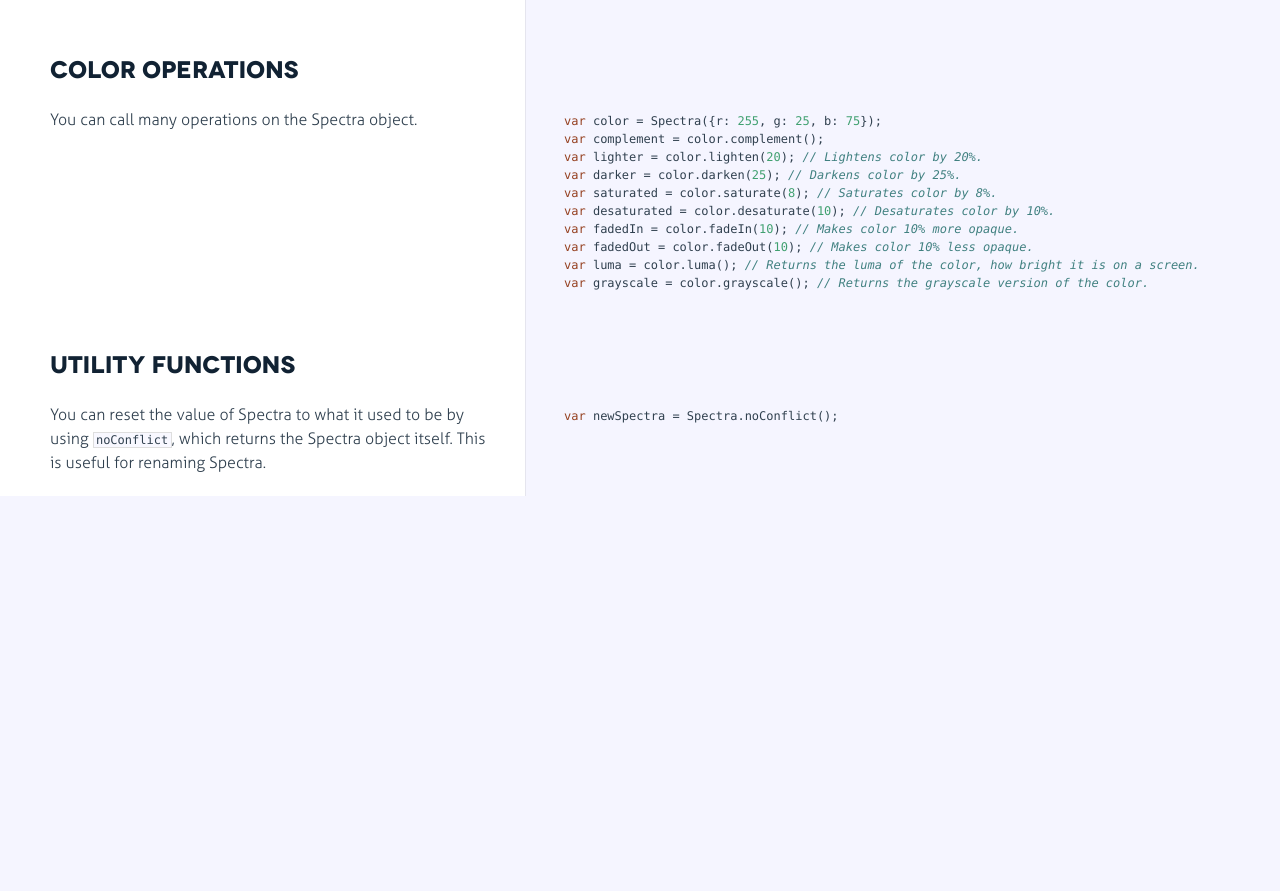
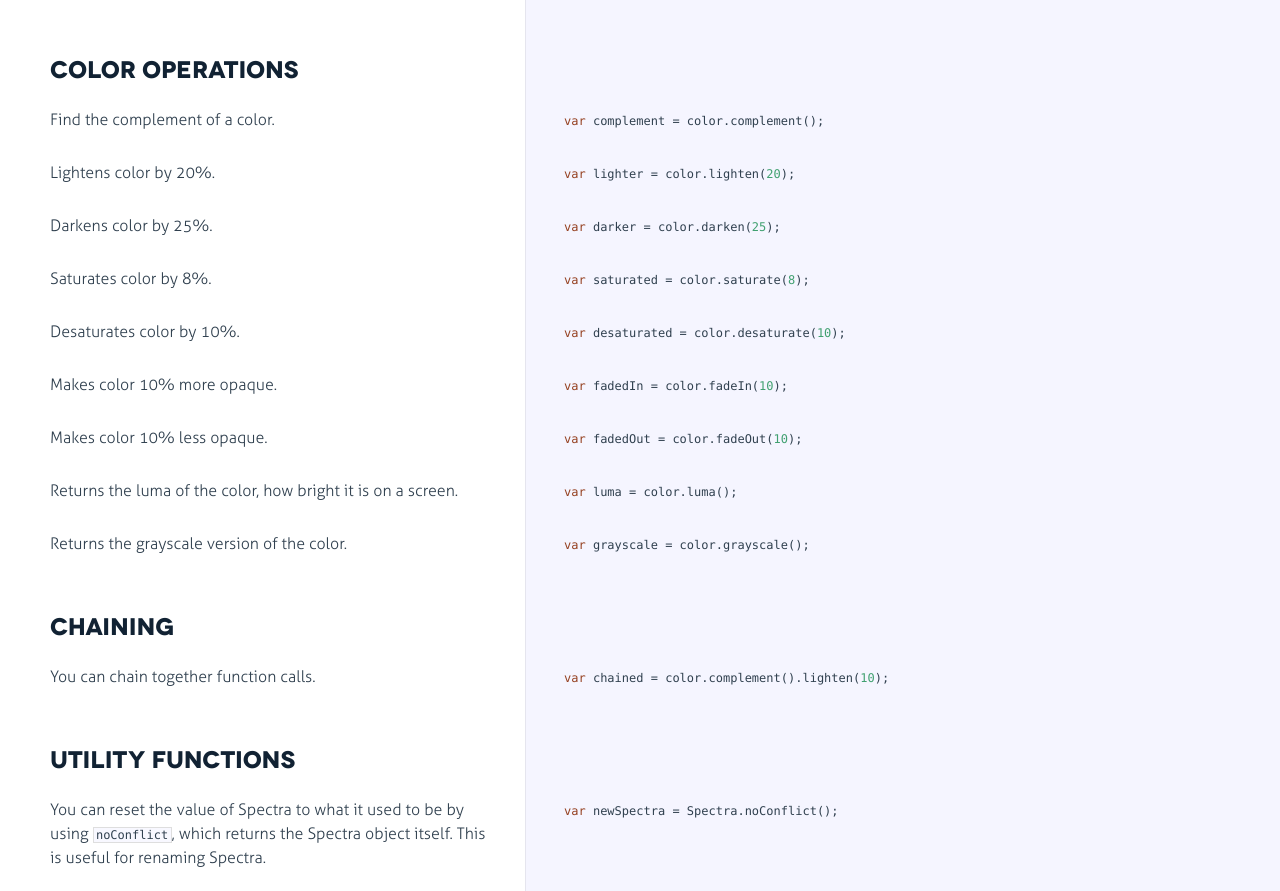
Before and after one commit to avp/spectra, a plain HTML site: page index.html in a window 1280 px wide. Shown: the part 1033-1924 px from the top of the page. Before the commit the page ends 1529 px from the top, so only its background shows below. Drawn offline with Linux system fonts and the light colour scheme.

Commit message:
Update documentation.

```diff
--- a/index.html
+++ b/index.html
@@ -203,20 +203,11 @@
               <div class="pilwrap ">
                 <a class="pilcrow" href="#section-12">&#182;</a>
               </div>
-              <p>You can call many operations on the Spectra object.</p>
+              <p>Find the complement of a color.</p>
 
             </div>
 
-            <div class="content"><div class='highlight'><pre><span class="keyword">var</span> color = Spectra({r: <span class="number">255</span>, g: <span class="number">25</span>, b: <span class="number">75</span>});
-<span class="keyword">var</span> complement = color.complement();
-<span class="keyword">var</span> lighter = color.lighten(<span class="number">20</span>); <span class="comment">// Lightens color by 20%.</span>
-<span class="keyword">var</span> darker = color.darken(<span class="number">25</span>); <span class="comment">// Darkens color by 25%.</span>
-<span class="keyword">var</span> saturated = color.saturate(<span class="number">8</span>); <span class="comment">// Saturates color by 8%.</span>
-<span class="keyword">var</span> desaturated = color.desaturate(<span class="number">10</span>); <span class="comment">// Desaturates color by 10%.</span>
-<span class="keyword">var</span> fadedIn = color.fadeIn(<span class="number">10</span>); <span class="comment">// Makes color 10% more opaque.</span>
-<span class="keyword">var</span> fadedOut = color.fadeOut(<span class="number">10</span>); <span class="comment">// Makes color 10% less opaque.</span>
-<span class="keyword">var</span> luma = color.luma(); <span class="comment">// Returns the luma of the color, how bright it is on a screen.</span>
-<span class="keyword">var</span> grayscale = color.grayscale(); <span class="comment">// Returns the grayscale version of the color.</span></pre></div></div>
+            <div class="content"><div class='highlight'><pre><span class="keyword">var</span> complement = color.complement();</pre></div></div>
 
         </li>
 
@@ -224,12 +215,14 @@
         <li id="section-13">
             <div class="annotation">
 
-              <div class="pilwrap for-h2">
+              <div class="pilwrap ">
                 <a class="pilcrow" href="#section-13">&#182;</a>
               </div>
-              <h2>Utility Functions</h2>
+              <p>Lightens color by 20%.</p>
 
             </div>
+
+            <div class="content"><div class='highlight'><pre><span class="keyword">var</span> lighter = color.lighten(<span class="number">20</span>);</pre></div></div>
 
         </li>
 
@@ -239,6 +232,152 @@
 
               <div class="pilwrap ">
                 <a class="pilcrow" href="#section-14">&#182;</a>
+              </div>
+              <p>Darkens color by 25%.</p>
+
+            </div>
+
+            <div class="content"><div class='highlight'><pre><span class="keyword">var</span> darker = color.darken(<span class="number">25</span>);</pre></div></div>
+
+        </li>
+
+
+        <li id="section-15">
+            <div class="annotation">
+
+              <div class="pilwrap ">
+                <a class="pilcrow" href="#section-15">&#182;</a>
+              </div>
+              <p>Saturates color by 8%.</p>
+
+            </div>
+
+            <div class="content"><div class='highlight'><pre><span class="keyword">var</span> saturated = color.saturate(<span class="number">8</span>);</pre></div></div>
+
+        </li>
+
+
+        <li id="section-16">
+            <div class="annotation">
+
+              <div class="pilwrap ">
+                <a class="pilcrow" href="#section-16">&#182;</a>
+              </div>
+              <p>Desaturates color by 10%.</p>
+
+            </div>
+
+            <div class="content"><div class='highlight'><pre><span class="keyword">var</span> desaturated = color.desaturate(<span class="number">10</span>);</pre></div></div>
+
+        </li>
+
+
+        <li id="section-17">
+            <div class="annotation">
+
+              <div class="pilwrap ">
+                <a class="pilcrow" href="#section-17">&#182;</a>
+              </div>
+              <p>Makes color 10% more opaque.</p>
+
+            </div>
+
+            <div class="content"><div class='highlight'><pre><span class="keyword">var</span> fadedIn = color.fadeIn(<span class="number">10</span>);</pre></div></div>
+
+        </li>
+
+
+        <li id="section-18">
+            <div class="annotation">
+
+              <div class="pilwrap ">
+                <a class="pilcrow" href="#section-18">&#182;</a>
+              </div>
+              <p>Makes color 10% less opaque.</p>
+
+            </div>
+
+            <div class="content"><div class='highlight'><pre><span class="keyword">var</span> fadedOut = color.fadeOut(<span class="number">10</span>);</pre></div></div>
+
+        </li>
+
+
+        <li id="section-19">
+            <div class="annotation">
+
+              <div class="pilwrap ">
+                <a class="pilcrow" href="#section-19">&#182;</a>
+              </div>
+              <p>Returns the luma of the color, how bright it is on a screen.</p>
+
+            </div>
+
+            <div class="content"><div class='highlight'><pre><span class="keyword">var</span> luma = color.luma();</pre></div></div>
+
+        </li>
+
+
+        <li id="section-20">
+            <div class="annotation">
+
+              <div class="pilwrap ">
+                <a class="pilcrow" href="#section-20">&#182;</a>
+              </div>
+              <p>Returns the grayscale version of the color.</p>
+
+            </div>
+
+            <div class="content"><div class='highlight'><pre><span class="keyword">var</span> grayscale = color.grayscale();</pre></div></div>
+
+        </li>
+
+
+        <li id="section-21">
+            <div class="annotation">
+
+              <div class="pilwrap for-h2">
+                <a class="pilcrow" href="#section-21">&#182;</a>
+              </div>
+              <h2>Chaining</h2>
+
+            </div>
+
+        </li>
+
+
+        <li id="section-22">
+            <div class="annotation">
+
+              <div class="pilwrap ">
+                <a class="pilcrow" href="#section-22">&#182;</a>
+              </div>
+              <p>You can chain together function calls.</p>
+
+            </div>
+
+            <div class="content"><div class='highlight'><pre><span class="keyword">var</span> chained = color.complement().lighten(<span class="number">10</span>);</pre></div></div>
+
+        </li>
+
+
+        <li id="section-23">
+            <div class="annotation">
+
+              <div class="pilwrap for-h2">
+                <a class="pilcrow" href="#section-23">&#182;</a>
+              </div>
+              <h2>Utility Functions</h2>
+
+            </div>
+
+        </li>
+
+
+        <li id="section-24">
+            <div class="annotation">
+
+              <div class="pilwrap ">
+                <a class="pilcrow" href="#section-24">&#182;</a>
               </div>
               <p>You can reset the value of Spectra to what it used to be by using <code>noConflict</code>, which returns
 the Spectra object itself. This is useful for renaming Spectra.</p>
```
Also changed, not shown: Gruntfile.coffee (deleted, +0 -20 lines), spectra.js (+22 -10 lines), public/fonts/fleurons.ttf (added), public/fonts/fleurons.woff (added), public/images/gray.png (added), 2 other files.
